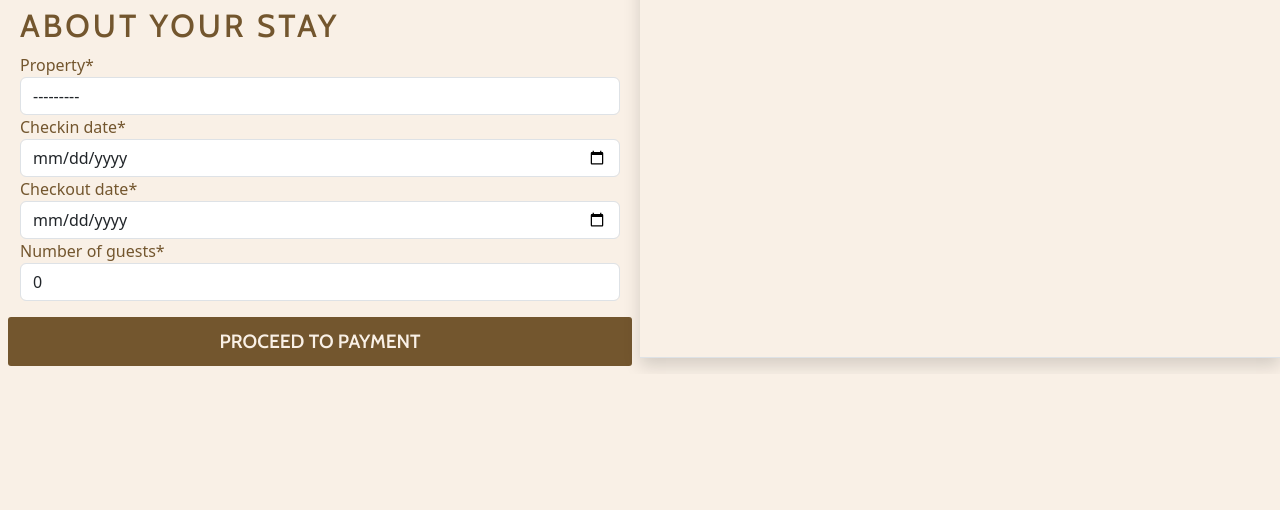
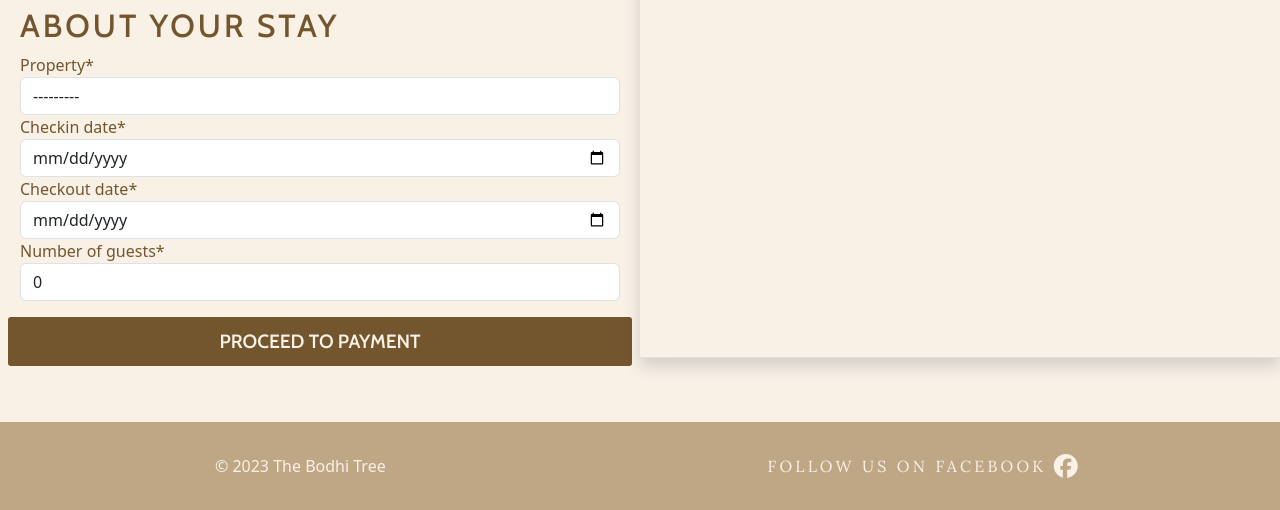
Before and after one commit to felipesandoli/ci_pp5_thebodhitree, a Django app: page /booking/ in a window 1280 px wide. Shown: the part 684-1194 px from the top of the page. Before the commit the page ends 1054 px from the top, so only its background shows below. Run offline with Django 4.2, Linux system fonts and the light colour scheme; data comes from the database, SQL or seed files in the repository; some libraries are stand-ins or nearby versions.

Commit message:
Add footer with link to facebook page

```diff
--- a/home/templates/home/index.html
+++ b/home/templates/home/index.html
@@ -4,7 +4,6 @@
 
 {% block content %}
     <section>
-        <div class="container-fluid">
             <div class="row mt-5">
                 <div class="col-12 col-md-8 p-3 m-auto custom-bg-dark custom-text-light rounded-1 shadow-lg text-space ">
                     <h1 class="font-logo text-center pb-3">About Us</h1>
@@ -45,6 +44,5 @@
                     </a>
                 {% endfor %}
             </div>
-        </div>
     </section>
 {% endblock %}
--- a/static/css/base.css
+++ b/static/css/base.css
@@ -2,10 +2,6 @@ body {
     background-color: #f9f0e6 !important;
     color: #73562e;
     font-family: 'Cabin', sans-serif;
-}
-
-section {
-    position: absolute;
 }
 
 .nav-item {
--- a/templates/base.html
+++ b/templates/base.html
@@ -24,7 +24,9 @@
     <title>{% block title %}The Bodhi Tree{% endblock %}</title>
 </head>
 <body>
-    <header class="container-fluid p-0 border-bottom shadow" style="--bs-border-opacity: .7;">
+    <div class="container-fluid">
+        <div class="row">
+            <header class="p-0 border-bottom shadow">
                 <!-- Adapted from bootstrap  -->
                 <nav class="navbar navbar-expand-lg">
                     <div class="container-fluid">
@@ -42,9 +44,28 @@
                     </div>
                   </nav>
             </header>
-    <div class="container-fluid">
+        </div>
+        <div class="row mb-5">
             {% block content %}
             {% endblock %}
         </div>
+        <div class="row">
+            <footer class="d-flex flex-wrap justify-content-around align-items-center custom-bg-dark custom-text-light p-3 m-auto">
+                <span class="m-3">© 2023 The Bodhi Tree</span>
+
+                <a href="https://www.facebook.com/profile.php?id=61551806339528" target="_blank" class="font-logo text-decoration-none custom-text-light">
+                    <span>
+                        Follow us on Facebook
+                    </span>
+                    <span>
+                        <i class="fa-brands fa-facebook fa-xl"></i>
+                    </span>
+                </a>
+                <!-- <span class="m-3">
+                    Follow us on Facebook <a href="https://www.facebook.com/profile.php?id=61551806339528" target="_blank"><i class="fa-brands fa-facebook"></i></a>
+                </span> -->
+            </footer>
+        </div>
+    </div>
 </body>
 </html>
```
Lines whose indentation alone changed are shown as unchanged.
